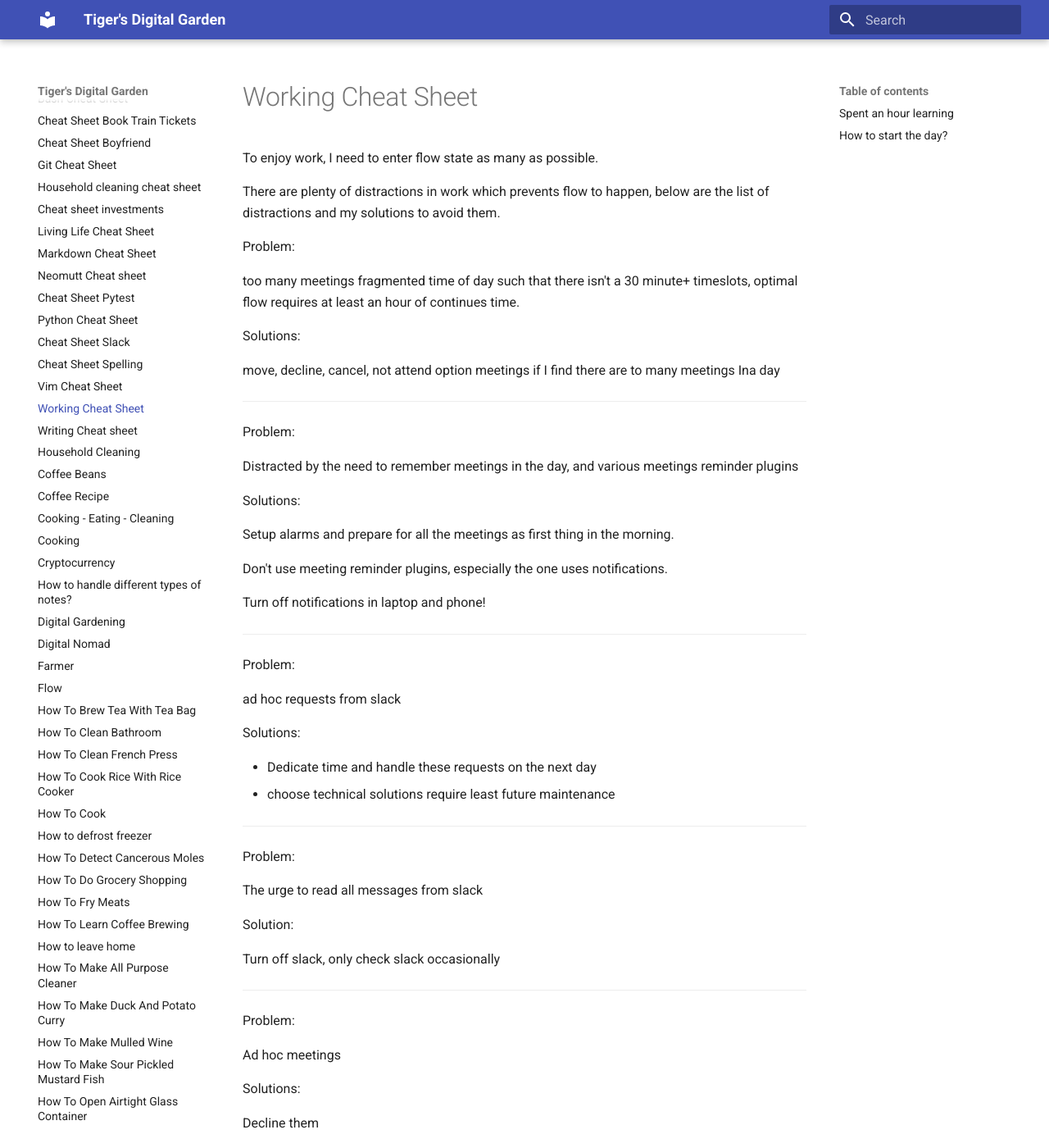
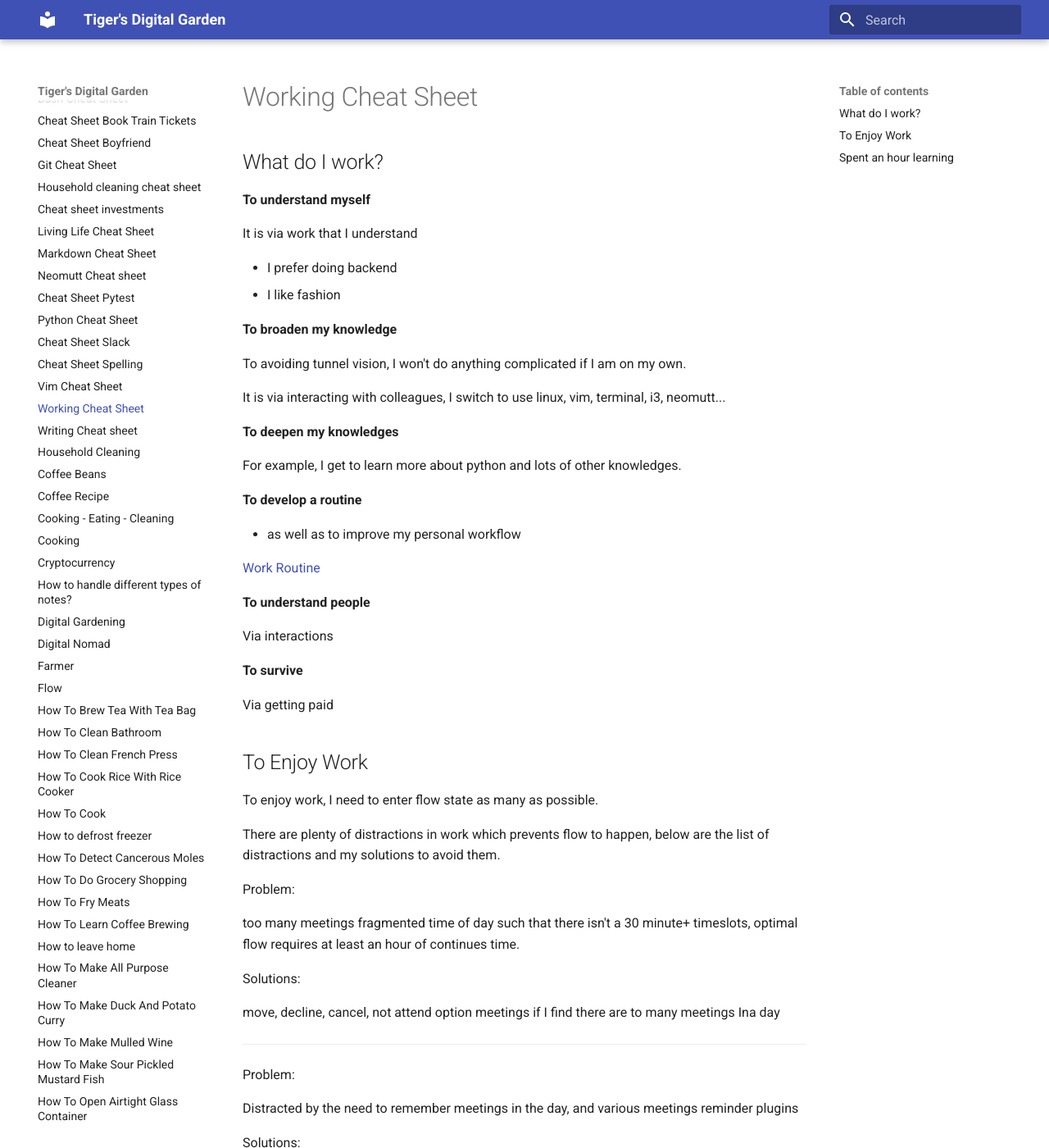
Before and after one commit to ynotstartups/notes, an MkDocs documentation site: the page built from notes/cheat-sheet-working.md, in a window 1280 px wide and 1400 px high. Shown: the whole window at 82% size. Built offline with MkDocs 1.6.1 and Material for MkDocs 9.7.7, drawn with Linux system fonts in a browser that asks for light colours; some of the changed text lies outside the part shown.

Commit message:
add why I work

```diff
--- a/notes/cheat-sheet-working.md
+++ b/notes/cheat-sheet-working.md
@@ -1,4 +1,40 @@
 # Working Cheat Sheet
+
+
+## What do I work?
+
+**To understand myself**
+
+It is via work that I understand
+
+- I prefer doing backend
+- I like fashion
+
+**To broaden my knowledge**
+
+To avoiding tunnel vision, I won't do anything complicated if I am on my own.
+
+It is via interacting with colleagues, I switch to use linux, vim, terminal, i3, neomutt...
+
+**To deepen my knowledges**
+
+For example, I get to learn more about python and lots of other knowledges.
+
+**To develop a routine**
+
+- as well as to improve my personal workflow
+
+[Work Routine](work-routine.md)
+
+**To understand people**
+
+Via interactions
+
+**To survive**
+
+Via getting paid
+
+## To Enjoy Work
 
 To enjoy work, I need to enter flow state as many as possible.
 
@@ -64,10 +100,3 @@ Decline them
 ## Spent an hour learning
 
 Such as, read relevant book, read useful articles, tweak tool to increase productivity
-
-## How to start the day?
-
-1. look at all the meeting of the day
-1. setup alarm 5 minutes before the meetings
-1. prepare for the meetings by writing down questions, answers
-1. open jira to check what to do next
```
